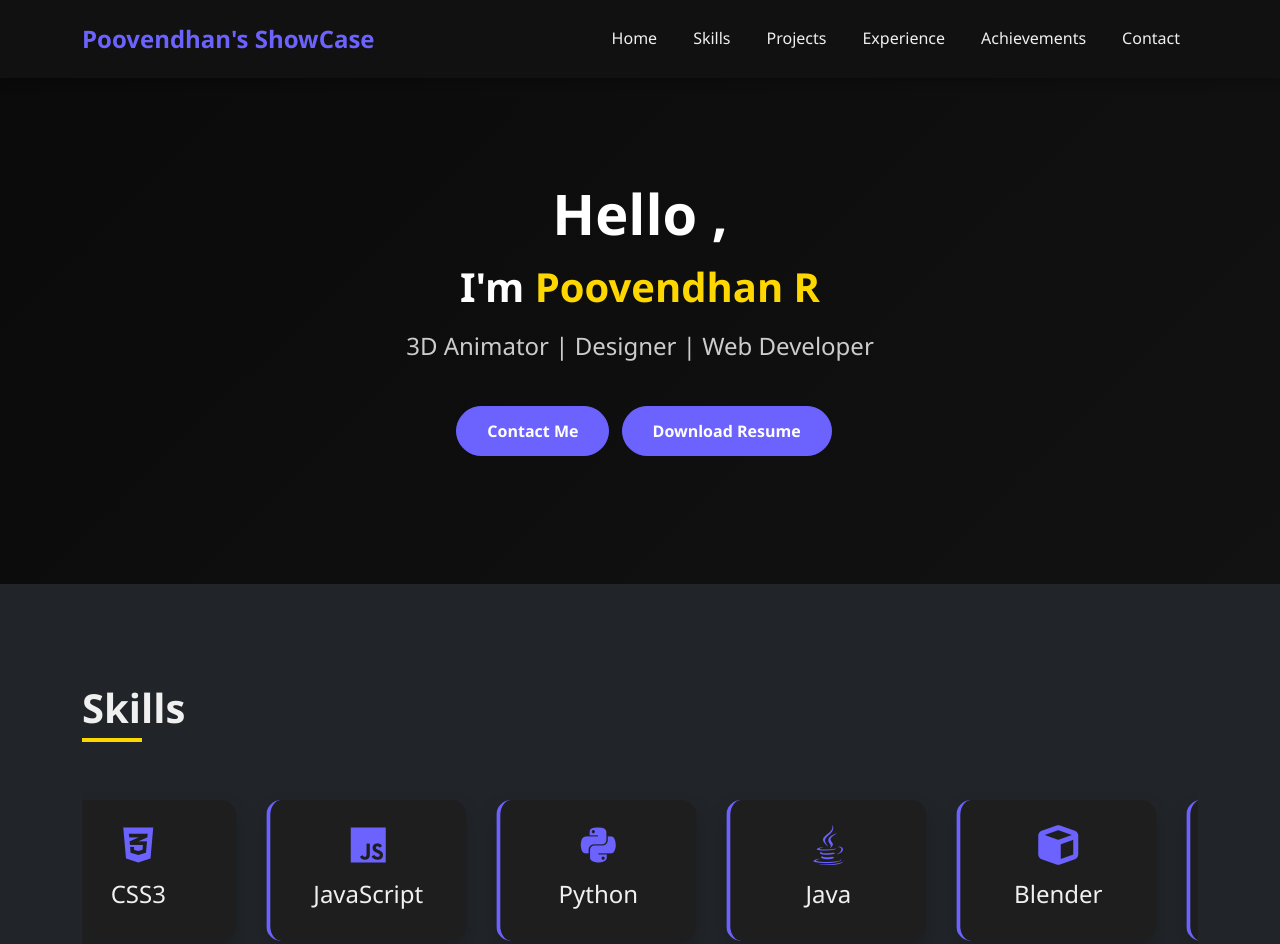
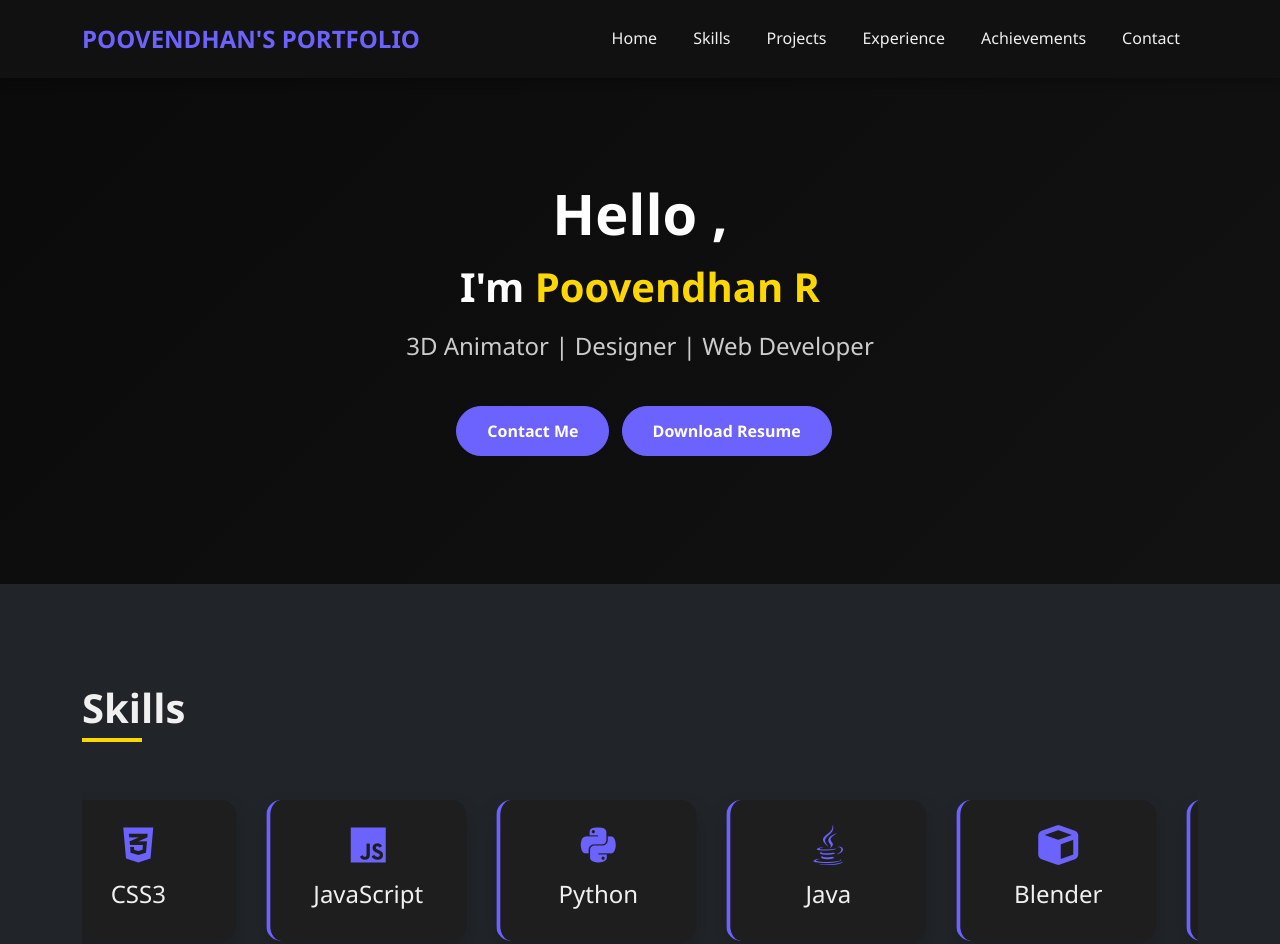
Before and after one commit to Poovendhan20/portfolio, a plain HTML site: page index.html in a window 1280 px wide. Shown: the top 944 px of the page. Drawn offline with nearby package versions, Linux system fonts and the light colour scheme.

Commit message:
design changes

```diff
--- a/index.html
+++ b/index.html
@@ -33,7 +33,7 @@
   <!-- Navigation -->
   <nav class="navbar navbar-expand-lg navbar-dark fixed-top">
     <div class="container">
-      <a class="navbar-brand" href="#home">Poovendhan's ShowCase</a>
+      <a class="navbar-brand" href="#home">POOVENDHAN'S PORTFOLIO</a>
       <button class="navbar-toggler" type="button" data-bs-toggle="collapse" data-bs-target="#navbarNav">
         <span class="navbar-toggler-icon"></span>
       </button>
```
